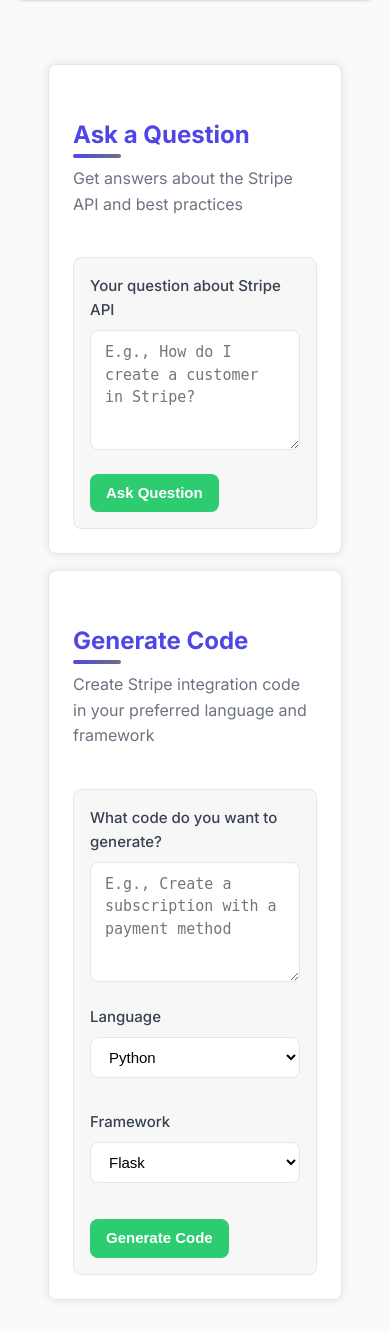
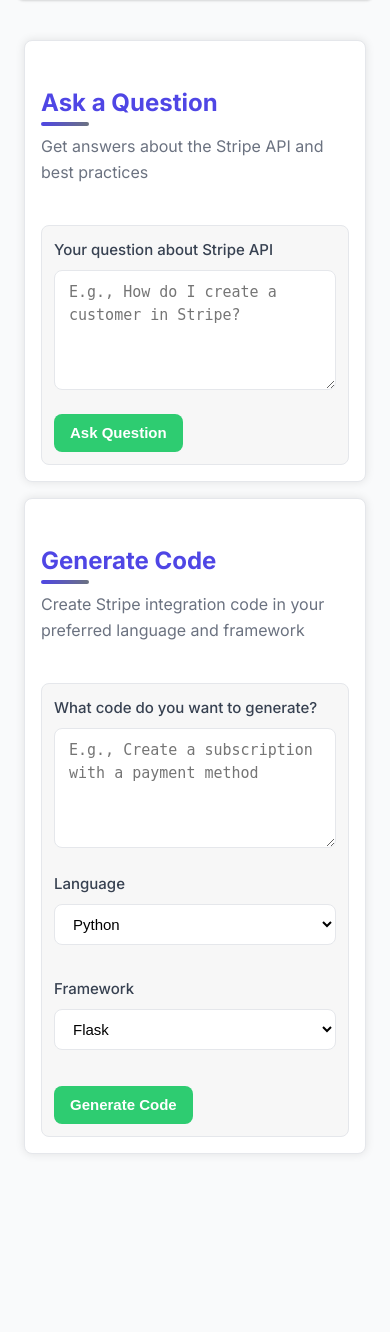
Before and after one commit to jadenfix/smartpaydoc, a Flask app: template web/templates/index.html in a window 390 px wide. Shown: the part 235-1567 px from the top of the page. After the commit the page ends 1389 px from the top, so only its background shows below. Run offline with Flask 3, Linux system fonts and the light colour scheme; the template is opened without the code that fills it, so the values that code supplies are empty; some libraries are stand-ins or nearby versions.

Commit message:
fix: contain generated code within mobile cards

```diff
--- a/web/templates/index.html
+++ b/web/templates/index.html
@@ -134,6 +134,34 @@
             padding: 1rem;
             background-color: #f7f7f7;
             border-radius: 0.5rem;
+        }
+        /* Long generated source scrolls inside its card, including on phones. */
+        .grid {
+            grid-template-columns: minmax(0, 1fr);
+        }
+        .grid > *, .form-row > *, .prose, .result-container, .code-block {
+            min-width: 0;
+            max-width: 100%;
+        }
+        pre {
+            max-width: 100%;
+            overflow-x: auto;
+        }
+        @media (min-width: 768px) {
+            .grid.grid-cols-2 {
+                grid-template-columns: repeat(2, minmax(0, 1fr));
+            }
+        }
+        @media (max-width: 767px) {
+            .main-content {
+                padding: 0.5rem;
+            }
+            .card {
+                padding: 1rem;
+            }
+            .form-container {
+                padding: 0.75rem;
+            }
         }
     </style>
 </head>
```
